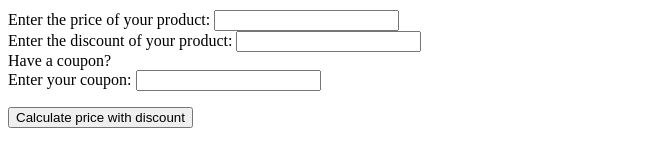
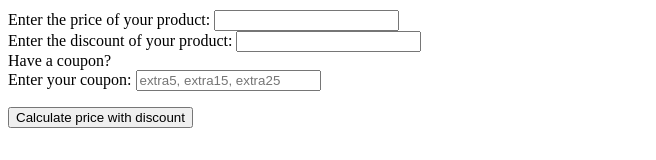
Before and after one commit to dmgucor/curso-practico-js, a plain HTML site: page discounts.html in a window 1280 px wide. Shown: the part 155-315 px from the top of the page, without its empty margins (0-656 px from the left). Drawn offline with Linux system fonts and the light colour scheme.

Commit message:
added placeholder for coupon field

```diff
--- a/discounts.html
+++ b/discounts.html
@@ -26,7 +26,11 @@
         <label>Have a coupon?</label>
         <br />
         <label for="couponDiscount">Enter your coupon:</label>
-        <input id="couponDiscount" type="text" />
+        <input
+          id="couponDiscount"
+          type="text"
+          placeholder="extra5, extra15, extra25"
+        />
         <p id="couponError"></p>
 
         <button type="button" onclick="onClickButtonPriceDiscount()">
```
